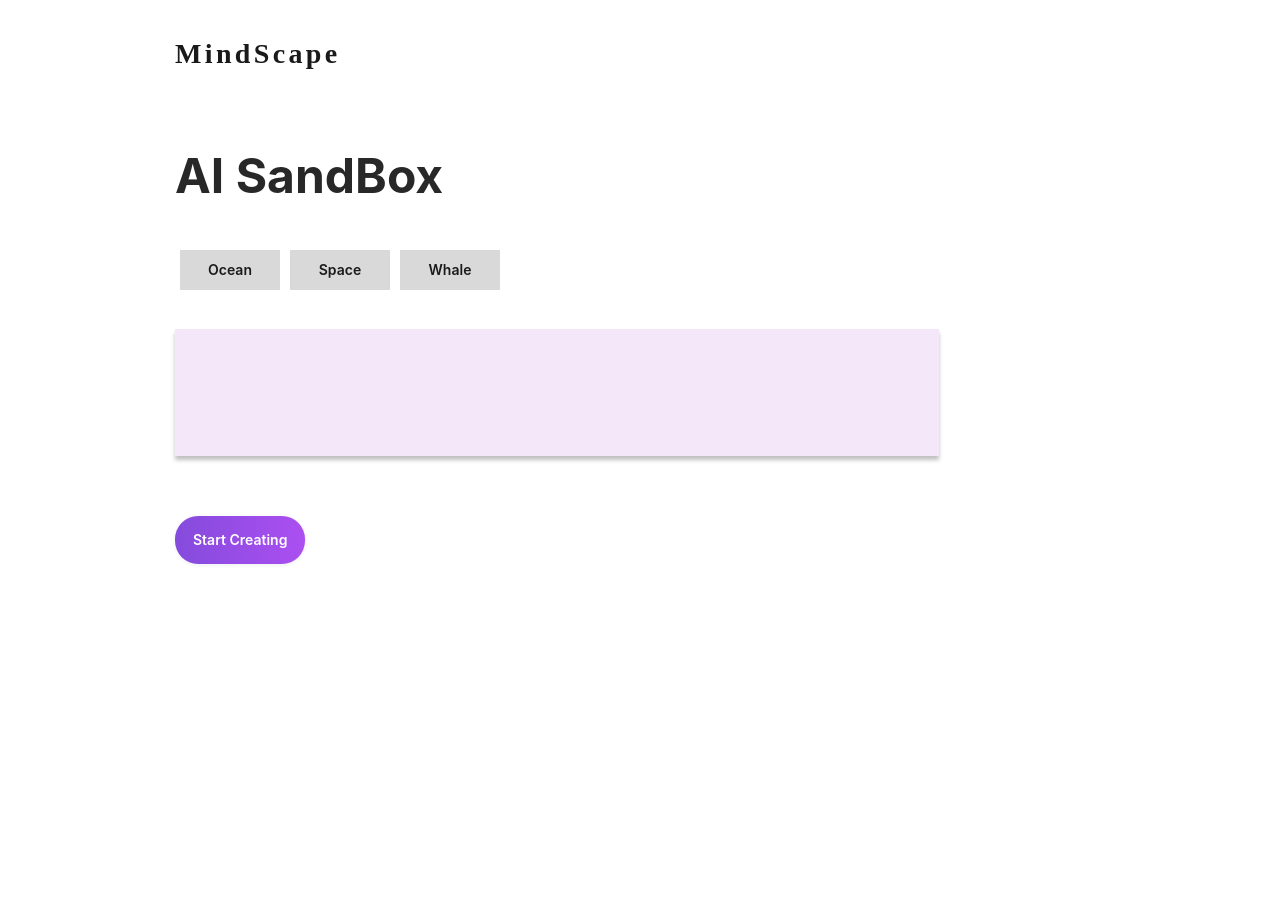
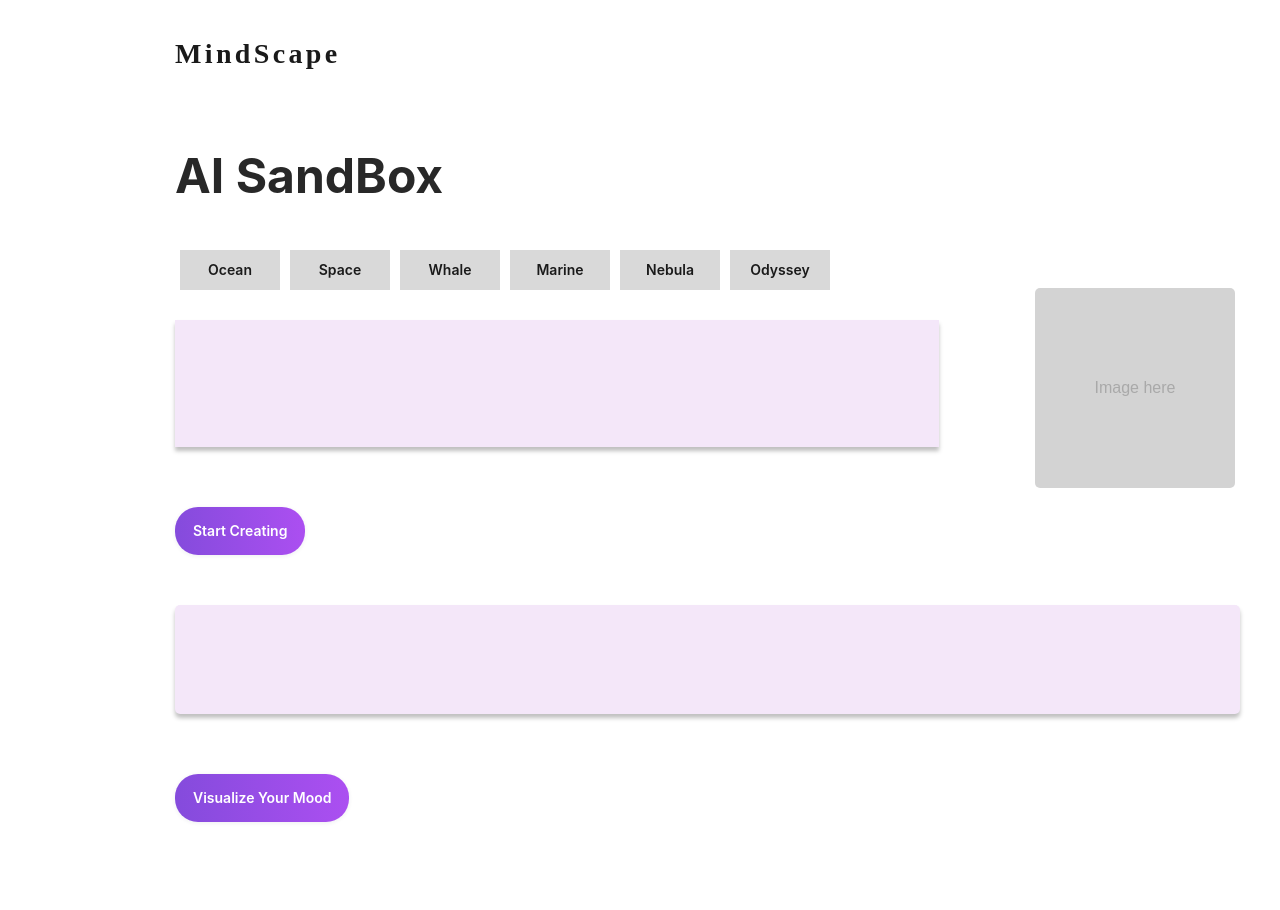
Before and after one commit to LuminaScript/MindScape, a Flask app: page /sandtableart in a window 1280 px wide; the page is wider, and only the part inside the window is pictured. Run offline with Flask 2, Linux system fonts and the light colour scheme.

Commit message:
openai DALLE

```diff
--- a/app.py
+++ b/app.py
@@ -17,6 +17,27 @@
 music_links_data = list()
 
 openai.api_key = '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'
+def generate_image_from_story(story):
+    try:
+        response = openai.Image.create(
+            prompt=story,
+            n=1,
+            size="1024x1024"
+        )
+        image_url = response['data'][0]['url']
+        return image_url
+    except Exception as e:
+        print(f"An error occurred: {e}")
+        return None
+
+@app.route('/generate_image', methods=['POST'])
+def handle_generate_image():
+    data = request.json
+    story = data.get('story', '')
+    if not story:
+        return jsonify({"error": "Story content is required"}), 400
+    image_url = generate_image_from_story(story)
+    return jsonify({"image_url": image_url})
 
 
 def generate_short_story(noun1, noun2, noun3):
@@ -24,7 +45,7 @@
     response = openai.Completion.create(
         engine="text-davinci-002",
         prompt=prompt,
-        max_tokens=100
+        max_tokens=300
     )
     return response.choices[0].text.strip()
 
--- a/templates/sandtableart.html
+++ b/templates/sandtableart.html
@@ -43,6 +43,18 @@
         word-wrap: break-word;
       }
 
+      #storyOutput {
+        width: 1045px; /* Same width as the pink box */
+        height: 127px; /* Same height as the pink box */
+        background: #f4e7f9; /* Light purple background */
+        box-shadow: 0px 4px 4px rgba(0, 0, 0, 0.25); /* Similar box shadow to the pink box */
+        margin-top: 0px;
+        font-family: Arial, sans-serif;
+        padding: 10px; /* Padding inside the box */
+        overflow-y: auto; /* Enable scroll if content is too long */
+        border-radius: 5px; /* Rounded corners */
+      }
+
       /* Start Creating */
       .start-creating {
         color: white;
@@ -54,7 +66,14 @@
         cursor: pointer; /* Change cursor to pointer */
         transition: background-color 0.3s, color 0.3s; /* Smooth transition for hover effect */
       }
+      #imagePlaceholder img {
+        cursor: pointer; /* Change cursor to pointer on hover over the image */
+        transition: transform 0.3s ease; /* Smooth transform effect */
+      }
 
+      #imagePlaceholder img:hover {
+        transform: scale(1.05); /* Slightly increase size on hover */
+      }
       /* Hover effect for the Start Creating button */
       .start-creating:hover {
         background-color: #6f42c1; /* Change background color on hover */
@@ -162,6 +181,15 @@
         <div class="grey-box" id="greyBox3">
           <div class="grey-box-content">Whale</div>
         </div>
+        <div class="grey-box" id="greyBox3">
+          <div class="grey-box-content">Marine</div>
+        </div>
+        <div class="grey-box" id="greyBox3">
+          <div class="grey-box-content">Nebula</div>
+        </div>
+        <div class="grey-box" id="greyBox3">
+          <div class="grey-box-content">Odyssey</div>
+        </div>
       </div>
       <div
         style="
@@ -237,9 +265,50 @@
       </div>
       <div
         id="storyOutput"
-        style="margin-top: 20px; font-family: Arial, sans-serif"
+        style="margin-top: -10px; font-family: Arial, sans-serif"
       >
         <!-- The story will be displayed here -->
+      </div>
+
+      <div
+        id="startImageButton"
+        style="
+          padding-left: 18px;
+          padding-right: 18px;
+          padding-top: 14px;
+          padding-bottom: 14px;
+          background: linear-gradient(87deg, #844bdc 0%, #ac4ff1 100%);
+          box-shadow: 0px 1px 4px rgba(24.73, 32.61, 60.56, 0.08);
+          border-radius: 23px;
+          justify-content: center;
+          align-items: center;
+          gap: 3px;
+          display: inline-flex;
+        "
+      >
+        <div style="text-align: center" class="start-creating">
+          Visualize Your Mood
+        </div>
+      </div>
+      <div
+        id="imagePlaceholder"
+        style="
+          position: absolute;
+          margin-top: 250px;
+          /* top: -10px; */
+          margin-left: 860px;
+          width: 200px; /* Same height as pink box for square shape */
+          height: 200px;
+          background: lightgray; /* Placeholder background */
+          display: flex;
+          align-items: center;
+          justify-content: center;
+          font-family: Arial, sans-serif;
+          color: darkgray;
+          border-radius: 5px;
+        "
+      >
+        Image here
       </div>
     </div>
 
@@ -299,17 +368,6 @@
         });
       };
 
-      // document.getElementById("startButton").addEventListener("click", () => {
-      //   const words = [];
-      //   const pinkBox = document.querySelector(".pink-box");
-
-      //   const pinkBoxWords = pinkBox.querySelectorAll(".grey-box-content");
-
-      //   pinkBoxWords.forEach((wordElement) => {
-      //     words.push(wordElement.textContent.trim());
-      //   });
-      //   console.log(words.join(" ")); // Logs the sentence formed by the words
-      // });
       document.getElementById("startButton").addEventListener("click", () => {
         const words = [];
         const pinkBox = document.querySelector(".pink-box");
@@ -333,7 +391,27 @@
               console.log("Story:", data.story);
               // Here you can also update the front-end to display the story
               document.getElementById("storyOutput").textContent = data.story;
+              fetch("/generate_image", {
+                method: "POST",
+                headers: {
+                  "Content-Type": "application/json",
+                },
+                body: JSON.stringify({ story: data.story }),
+              })
+                .then((imageResponse) => imageResponse.json())
+                .then((imageData) => {
+                  document.getElementById(
+                    "imagePlaceholder"
+                  ).innerHTML = `<img src="${imageData.image_url}" alt="Generated Image" style="width: 100%; height: 100%;">`;
+                  imgElement.addEventListener("click", () => {
+                    saveImage(imageData.image_url, "generated-image.png");
+                  });
+                })
+                .catch((error) => {
+                  console.error("Error generating image:", error);
+                });
             })
+
             .catch((error) => {
               console.error("Error:", error);
             });
@@ -353,6 +431,15 @@
           rect1.top > rect2.bottom
         );
       }
+
+      function saveImage(imageUrl, fileName) {
+        const link = document.createElement("a");
+        link.href = imageUrl;
+        link.download = fileName;
+        document.body.appendChild(link);
+        link.click();
+        document.body.removeChild(link);
+      }
     </script>
   </body>
 </html>
```
Also changed, not shown: openai/dalle.py (added, +25 -0 lines).
